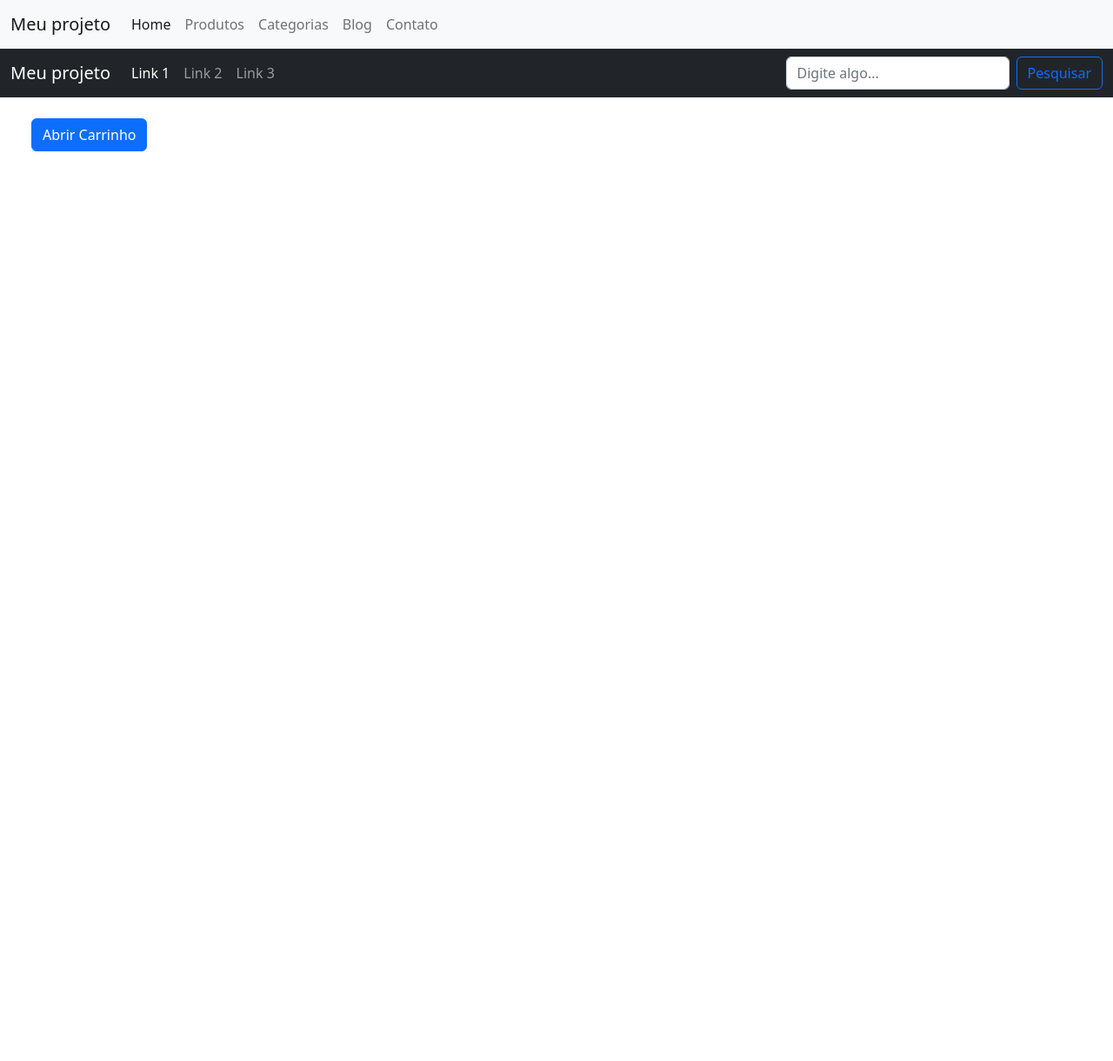
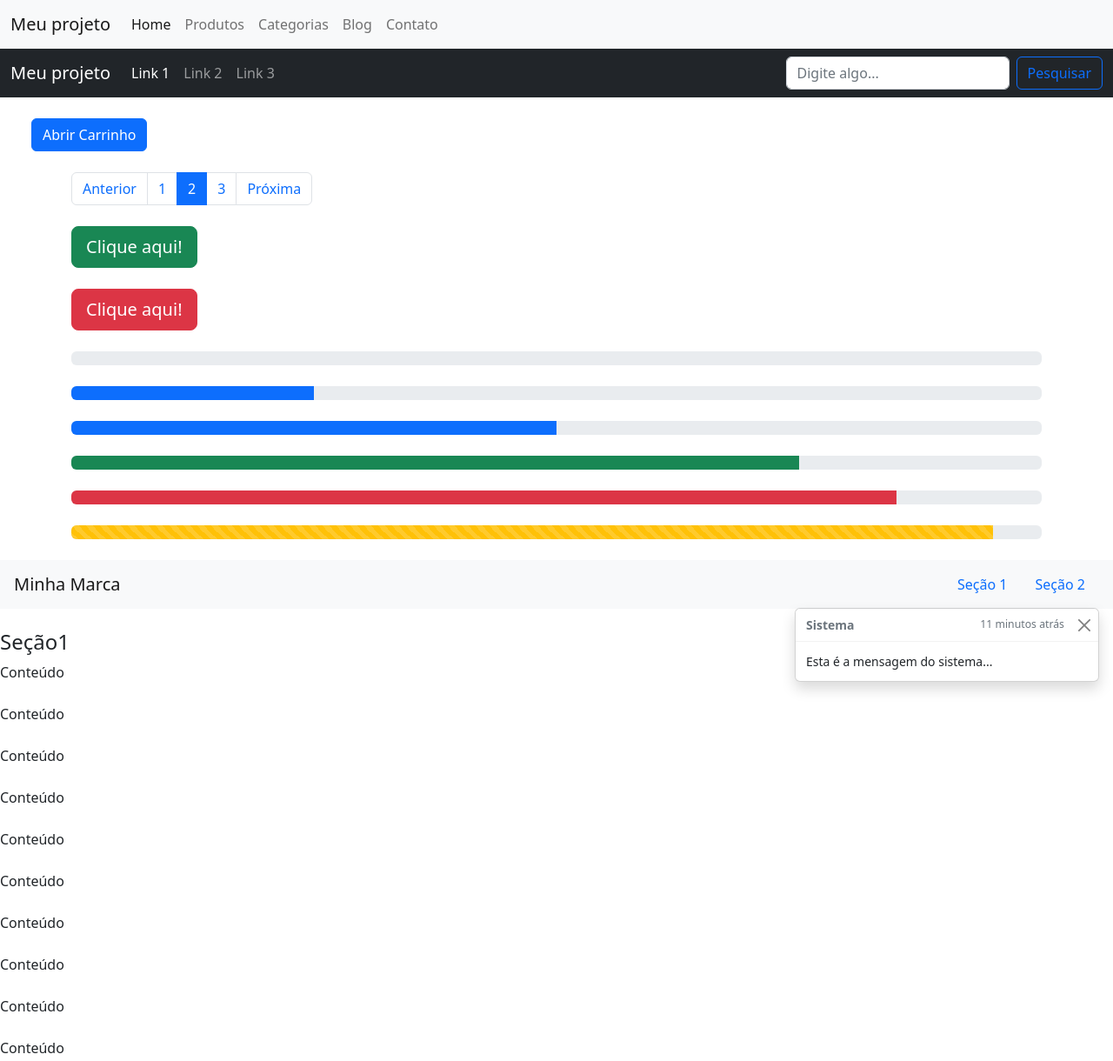
Before and after one commit to CharlesDonizete/Bootstrap-5, a plain HTML site: page 9_COMPONENTES/2_aulas/index.html in a window 1280 px wide. Shown: the top 1220 px of the page at 87% size. Before the commit the page ends 1198 px from the top, so only its background shows below. Drawn offline with nearby package versions, Linux system fonts and the light colour scheme.

Commit message:
Dando continuidade na aula de componentes

```diff
--- a/9_COMPONENTES/2_aulas/index.html
+++ b/9_COMPONENTES/2_aulas/index.html
@@ -19,6 +19,7 @@
       crossorigin="anonymous"
       defer
     ></script>
+    <script src="js/scrips.js" defer></script>
     <link rel="stylesheet" href="css/styles.css" />
   </head>
 
@@ -151,5 +152,197 @@
         </div>
       </div>
     </div>
+
+    <!-- paginação -->
+    <div class="container mb-4">
+      <nav aria-label="Page navigation">
+        <ul class="pagination">
+          <li class="page-item"><a href="#" class="page-link">Anterior</a></li>
+          <li class="page-item"><a href="#" class="page-link">1</a></li>
+          <li class="page-item"><a href="#" class="page-link active">2</a></li>
+          <li class="page-item"><a href="#" class="page-link">3</a></li>
+          <li class="page-item"><a href="#" class="page-link">Próxima</a></li>
+        </ul>
+      </nav>
+    </div>
+
+    <!-- pop over -->
+    <div class="container mb-4">
+      <button
+        class="btn btn-lg btn-success"
+        type="button"
+        data-bs-toggle="popover"
+        title="Este é o título"
+        data-bs-content="E aqui podemos inserir a descrição"
+      >
+        Clique aqui!
+      </button>
+    </div>
+
+    <div class="container mb-4">
+      <button
+        class="btn btn-lg btn-danger"
+        type="button"
+        data-bs-toggle="popover"
+        title="Este é o título 2"
+        data-bs-content="E aqui podemos inserir a descrição"
+      >
+        Clique aqui!
+      </button>
+    </div>
+
+    <!-- progress -->
+    <div class="container mb-4">
+      <div class="progress mb-4">
+        <div
+          class="progress-bar"
+          role="progressbar"
+          aria-valuenow="0"
+          aria-valuemin="0"
+          aria-valuemax="100"
+        ></div>
+      </div>
+      <div class="progress mb-4">
+        <div
+          class="progress-bar"
+          role="progressbar"
+          style="width: 25%"
+          aria-valuenow="25"
+          aria-valuemin="0"
+          aria-valuemax="100"
+        ></div>
+      </div>
+      <div class="progress mb-4">
+        <div
+          class="progress-bar"
+          role="progressbar"
+          style="width: 50%"
+          aria-valuenow="50"
+          aria-valuemin="0"
+          aria-valuemax="100"
+        ></div>
+      </div>
+      <div class="progress mb-4">
+        <div
+          class="progress-bar bg-success"
+          role="progressbar"
+          style="width: 75%"
+          aria-valuenow="75"
+          aria-valuemin="0"
+          aria-valuemax="100"
+        ></div>
+      </div>
+      <div class="progress mb-4">
+        <div
+          class="progress-bar bg-danger"
+          role="progressbar"
+          style="width: 85%"
+          aria-valuenow="85"
+          aria-valuemin="0"
+          aria-valuemax="100"
+        ></div>
+      </div>
+      <div class="progress mb-4">
+        <div
+          class="progress-bar progress-bar-striped bg-warning"
+          role="progressbar"
+          style="width: 95%"
+          aria-valuenow="95"
+          aria-valuemin="0"
+          aria-valuemax="100"
+        ></div>
+      </div>
+    </div>
+
+    <!-- scroll spy -->
+    <nav id="scrollspy" class="navbar navbar-light bg-light px-3 mb-4">
+      <a href="#" class="navbar-brand">Minha Marca</a>
+      <ul class="nav">
+        <li class="nav-item">
+          <a href="#secao-1" class="nav-link">Seção 1</a>
+        </li>
+        <li class="nav-item">
+          <a href="#secao-2" class="nav-link">Seção 2</a>
+        </li>
+      </ul>
+    </nav>
+
+    <div
+      data-bs-spy="scroll"
+      data-bs-target="#scrollspy"
+      data-bs-offset="0"
+      tabindex="0"
+    >
+      <h4 id="secao-1">Seção1</h4>
+      <p class="mb-4">Conteúdo</p>
+      <p class="mb-4">Conteúdo</p>
+      <p class="mb-4">Conteúdo</p>
+      <p class="mb-4">Conteúdo</p>
+      <p class="mb-4">Conteúdo</p>
+      <p class="mb-4">Conteúdo</p>
+      <p class="mb-4">Conteúdo</p>
+      <p class="mb-4">Conteúdo</p>
+      <p class="mb-4">Conteúdo</p>
+      <p class="mb-4">Conteúdo</p>
+      <p class="mb-4">Conteúdo</p>
+      <p class="mb-4">Conteúdo</p>
+      <p class="mb-4">Conteúdo</p>
+      <p class="mb-4">Conteúdo</p>
+      <p class="mb-4">Conteúdo</p>
+      <p class="mb-4">Conteúdo</p>
+      <h4 id="secao-2">Seção2</h4>
+      <p class="mb-4">Conteúdo</p>
+      <p class="mb-4">Conteúdo</p>
+      <p class="mb-4">Conteúdo</p>
+      <p class="mb-4">Conteúdo</p>
+      <p class="mb-4">Conteúdo</p>
+      <p class="mb-4">Conteúdo</p>
+      <p class="mb-4">Conteúdo</p>
+      <p class="mb-4">Conteúdo</p>
+      <p class="mb-4">Conteúdo</p>
+      <p class="mb-4">Conteúdo</p>
+      <p class="mb-4">Conteúdo</p>
+      <p class="mb-4">Conteúdo</p>
+      <p class="mb-4">Conteúdo</p>
+      <p class="mb-4">Conteúdo</p>
+      <p class="mb-4">Conteúdo</p>
+      <p class="mb-4">Conteúdo</p>
+    </div>
+
+    <!-- toast -->
+    <div class="position-fixed bottom-0 end-0 p-3" style="z-index: 11">
+      <div
+        id="liveToast"
+        class="toast show"
+        role="alert"
+        aria-live="assertive"
+        aria-atomic="true"
+      >
+        <div class="toast-header">
+          <strong class="me-auto">Sistema</strong>
+          <small>11 minutos atrás</small>
+          <button
+            class="btn-close"
+            type="button"
+            data-bs-dismiss="toast"
+            aria-label="Close"
+          ></button>
+        </div>
+        <div class="toast-body">Esta é a mensagem do sistema...</div>
+      </div>
+    </div>
+
+    <!-- tooltip -->
+    <div class="container">
+      <button
+        class="btn btn-secondary"
+        type="button"
+        data-bs-toggle="tooltip"
+        data-bs-placement="top"
+        title="Aqui vai uma dica!"
+      >
+        Esto botão tem tooltip
+      </button>
+    </div>
   </body>
 </html>
--- /dev/null
+++ b/9_COMPONENTES/2_aulas/js/scrips.js
@@ -0,0 +1,13 @@
+var popoverTriggerList = [].slice.call(
+  document.querySelectorAll('[data-bs-toggle="popover"]')
+);
+var popoverList = popoverTriggerList.map(function (popoverTriggerEl) {
+  return new bootstrap.Popover(popoverTriggerEl);
+});
+
+var tooltipTriggerList = [].slice.call(
+  document.querySelectorAll('[data-bs-toggle="tooltip"]')
+);
+var tooltipList = tooltipTriggerList.map(function (tooltipTriggerEl) {
+  return new bootstrap.Tooltip(tooltipTriggerEl);
+});
```
